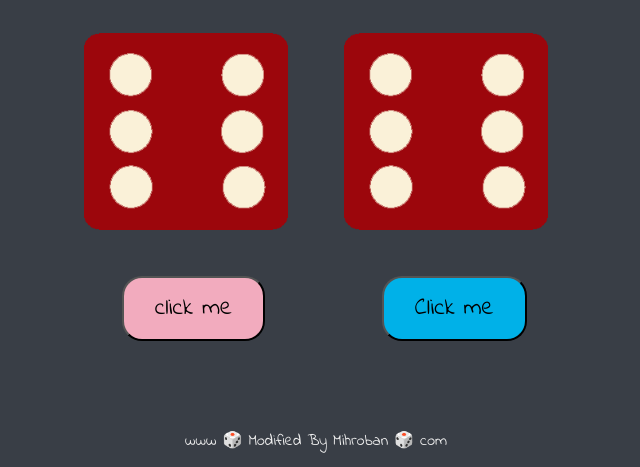
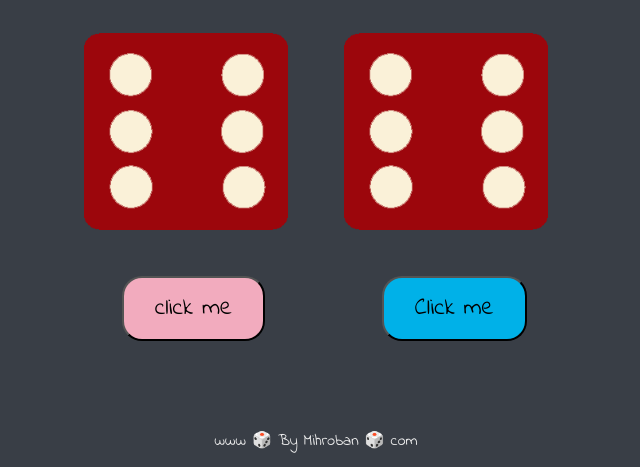
Before and after one commit to Mihroban/diceGame, a plain HTML site: page index.html in a window 1280 px wide. Shown: the part 333-800 px from the top of the page, without its empty margins (324-964 px from the left). Drawn offline with Linux system fonts and the light colour scheme.

Commit message:
Updated Footer Section

```diff
--- a/index.html
+++ b/index.html
@@ -35,6 +35,6 @@
   </body>
 
   <footer>
-      www 🎲 Modified By Mihroban 🎲 com
+      www 🎲 By Mihroban 🎲 com
   </footer>
 </html>
```
